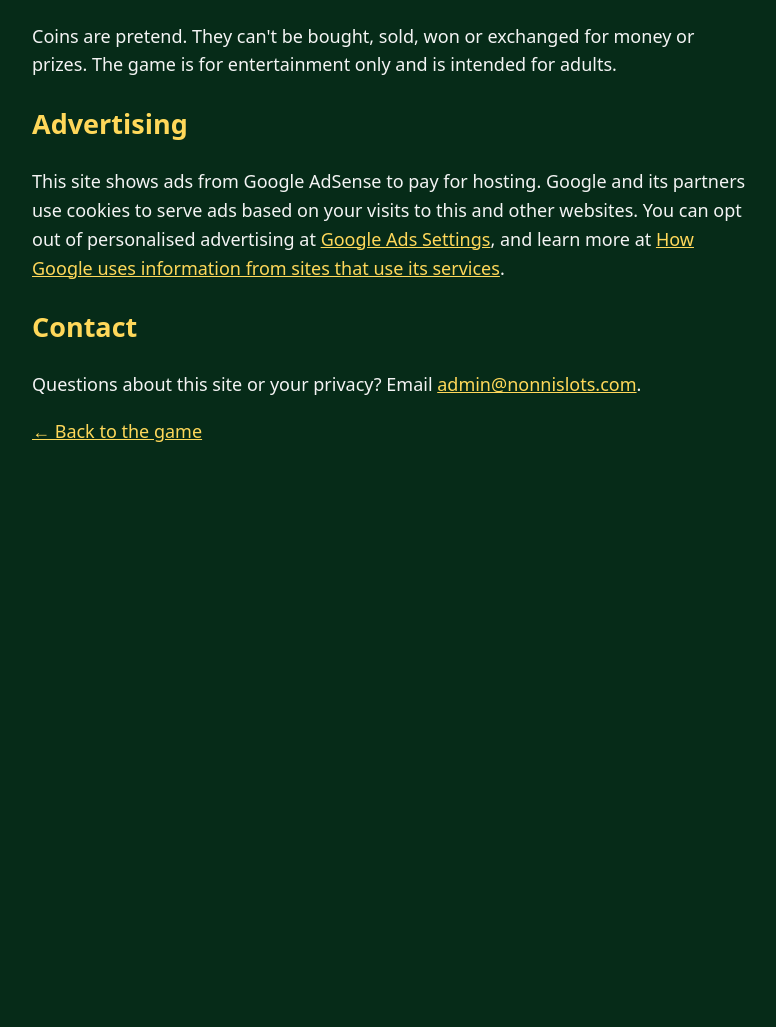
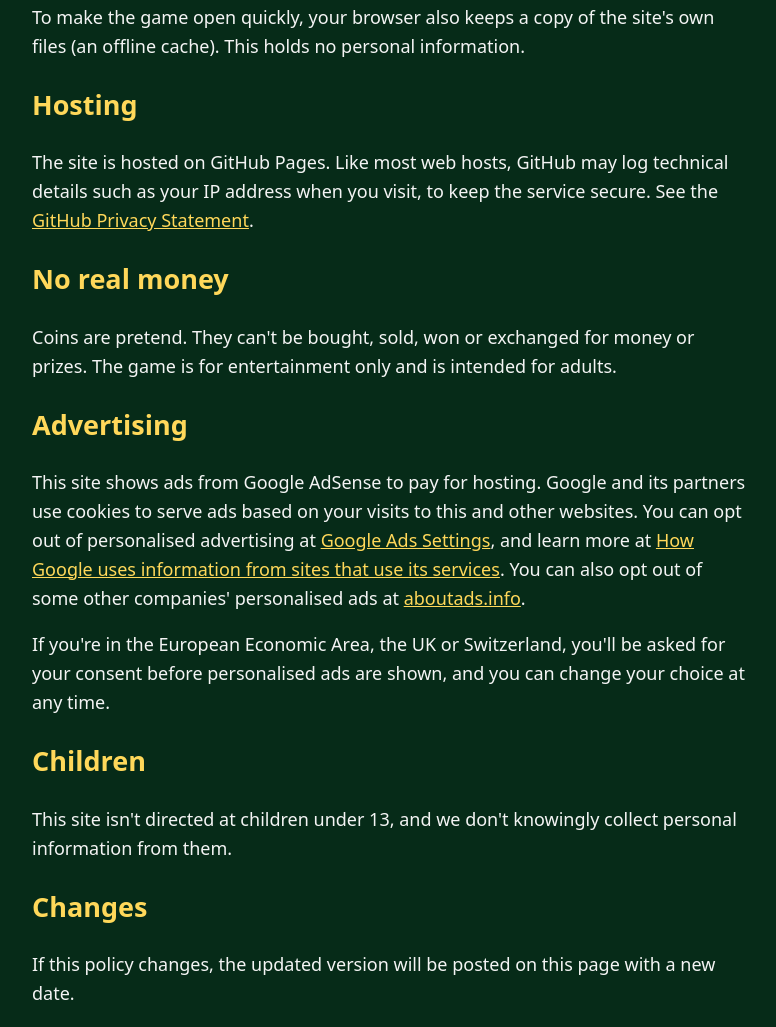
Before and after one commit to brentdemark/nonni-slots, a plain HTML site: page privacy.html in a window 1280 px wide. Shown: the part 377-1404 px from the top of the page, without its empty margins (248-1024 px from the left). Before the commit the page ends 865 px from the top, so only its background shows below. Drawn offline with Linux system fonts and the light colour scheme.

Commit message:
Privacy page: add date, hosting, consent, children and changes sections
Co-Authored-By: Claude Opus 5.5 <noreply@anthropic.com>
Claude-Session: https://claude.ai/code/session_017wVJhwT3Af7sYHnkmPDgXJ

```diff
--- a/privacy.html
+++ b/privacy.html
@@ -11,14 +11,27 @@
 </head>
 <body>
   <h1>Privacy</h1>
+  <p>This policy covers nonnislots.com. Last updated November 22, 2026.</p>
+
   <h2>What this game stores</h2>
   <p>Your coin balance, level, chosen theme and sound setting are saved in your own browser (local storage, or a cookie if local storage is unavailable). Nothing is sent to us. There are no accounts and we don't collect your name, email or payment details. Clearing your browser data resets your game.</p>
+  <p>To make the game open quickly, your browser also keeps a copy of the site's own files (an offline cache). This holds no personal information.</p>
+
+  <h2>Hosting</h2>
+  <p>The site is hosted on GitHub Pages. Like most web hosts, GitHub may log technical details such as your IP address when you visit, to keep the service secure. See the <a href="https://docs.github.com/en/site-policy/privacy-policies/github-general-privacy-statement">GitHub Privacy Statement</a>.</p>
 
   <h2>No real money</h2>
   <p>Coins are pretend. They can't be bought, sold, won or exchanged for money or prizes. The game is for entertainment only and is intended for adults.</p>
 
   <h2>Advertising</h2>
-  <p>This site shows ads from Google AdSense to pay for hosting. Google and its partners use cookies to serve ads based on your visits to this and other websites. You can opt out of personalised advertising at <a href="https://www.google.com/settings/ads">Google Ads Settings</a>, and learn more at <a href="https://policies.google.com/technologies/partner-sites">How Google uses information from sites that use its services</a>.</p>
+  <p>This site shows ads from Google AdSense to pay for hosting. Google and its partners use cookies to serve ads based on your visits to this and other websites. You can opt out of personalised advertising at <a href="https://www.google.com/settings/ads">Google Ads Settings</a>, and learn more at <a href="https://policies.google.com/technologies/partner-sites">How Google uses information from sites that use its services</a>. You can also opt out of some other companies' personalised ads at <a href="https://www.aboutads.info/choices">aboutads.info</a>.</p>
+  <p>If you're in the European Economic Area, the UK or Switzerland, you'll be asked for your consent before personalised ads are shown, and you can change your choice at any time.</p>
+
+  <h2>Children</h2>
+  <p>This site isn't directed at children under 13, and we don't knowingly collect personal information from them.</p>
+
+  <h2>Changes</h2>
+  <p>If this policy changes, the updated version will be posted on this page with a new date.</p>
 
   <h2>Contact</h2>
   <p>Questions about this site or your privacy? Email <a href="mailto:admin@nonnislots.com">admin@nonnislots.com</a>.</p>
--- a/sw.js
+++ b/sw.js
@@ -3,7 +3,7 @@
  * connection. Bump VERSION whenever you change any file so visitors get the update.
  * Ads and other outside requests are never cached.
  */
-var VERSION = 'parlor-v3';
+var VERSION = 'parlor-v4';
 var FILES = [
   './', 'index.html', 'privacy.html', 'css/style.css',
   'js/config.js', 'js/engine.js', 'js/skins.js', 'js/sound.js', 'js/game.js', 'js/ads.js',
```
